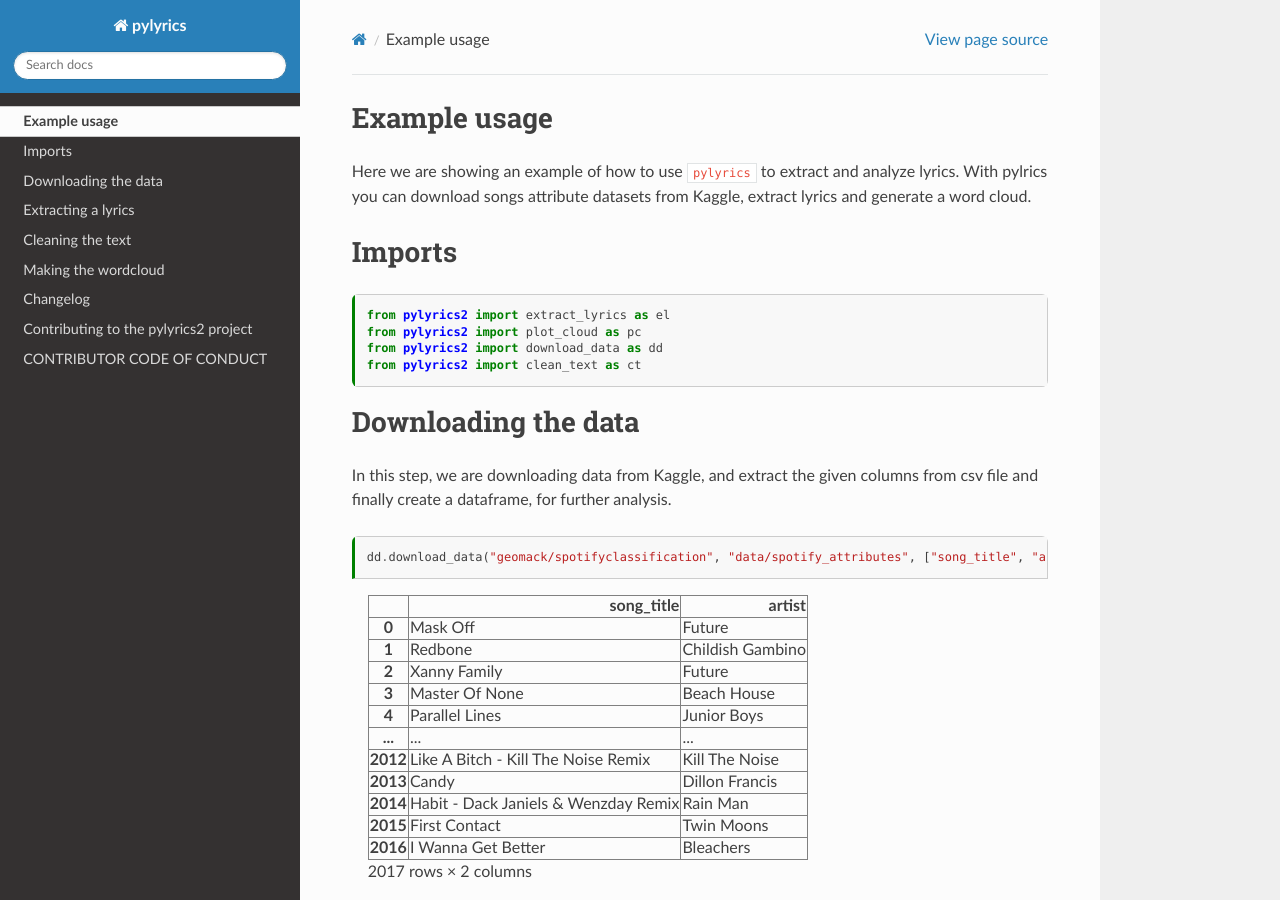
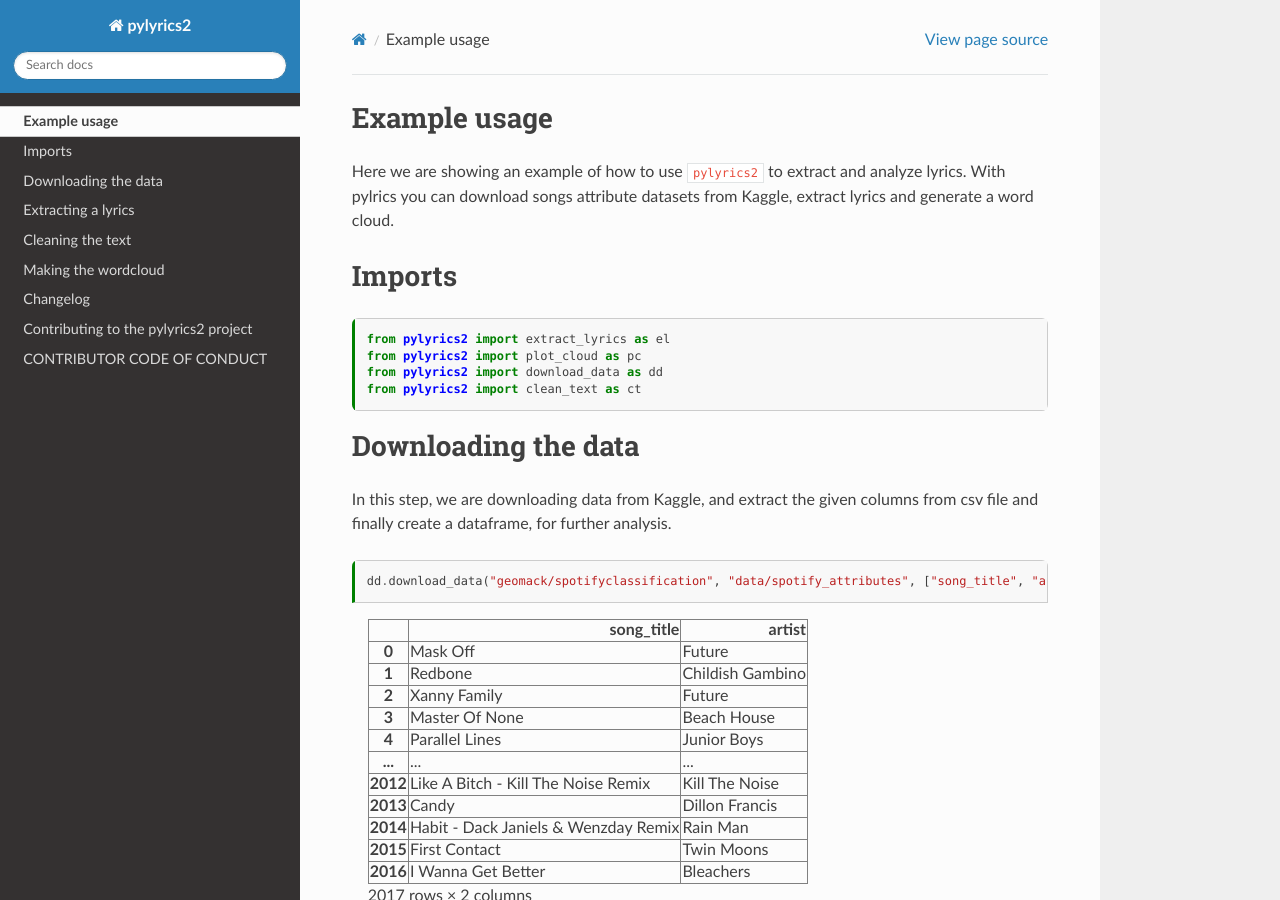
Before and after one commit to UBC-MDS/pylyrics, a Sphinx documentation site: the page built from docs/example.ipynb, in a window 1280 px wide and 900 px high. Built offline with Sphinx 7.4.7 and the Read the Docs theme 2.0.0, drawn with Linux system fonts in a browser that asks for light colours; pages that are not in the unit, such as notebooks, are missing from menus.

Commit message:
update to pylyrics 2

```diff
--- a/docs/conf.py
+++ b/docs/conf.py
@@ -6,7 +6,7 @@
 
 # -- Project information -----------------------------------------------------
 
-project = u"pylyrics"
+project = u"pylyrics2"
 copyright = u"2022, Group 2"
 author = u"Group 2"
 
--- a/pyproject.toml
+++ b/pyproject.toml
@@ -1,5 +1,5 @@
 [tool.poetry]
-name = "pylyrics"
+name = "pylyrics2"
 version = "1.0.2"
 description = "This package helps you extract and analyse lyrics like a piece of cake!"
 authors = ["Group 2"]
```
Also changed, not shown: CHANGELOG.md (+1 -1 lines), docs/example.ipynb, 1 other file.
